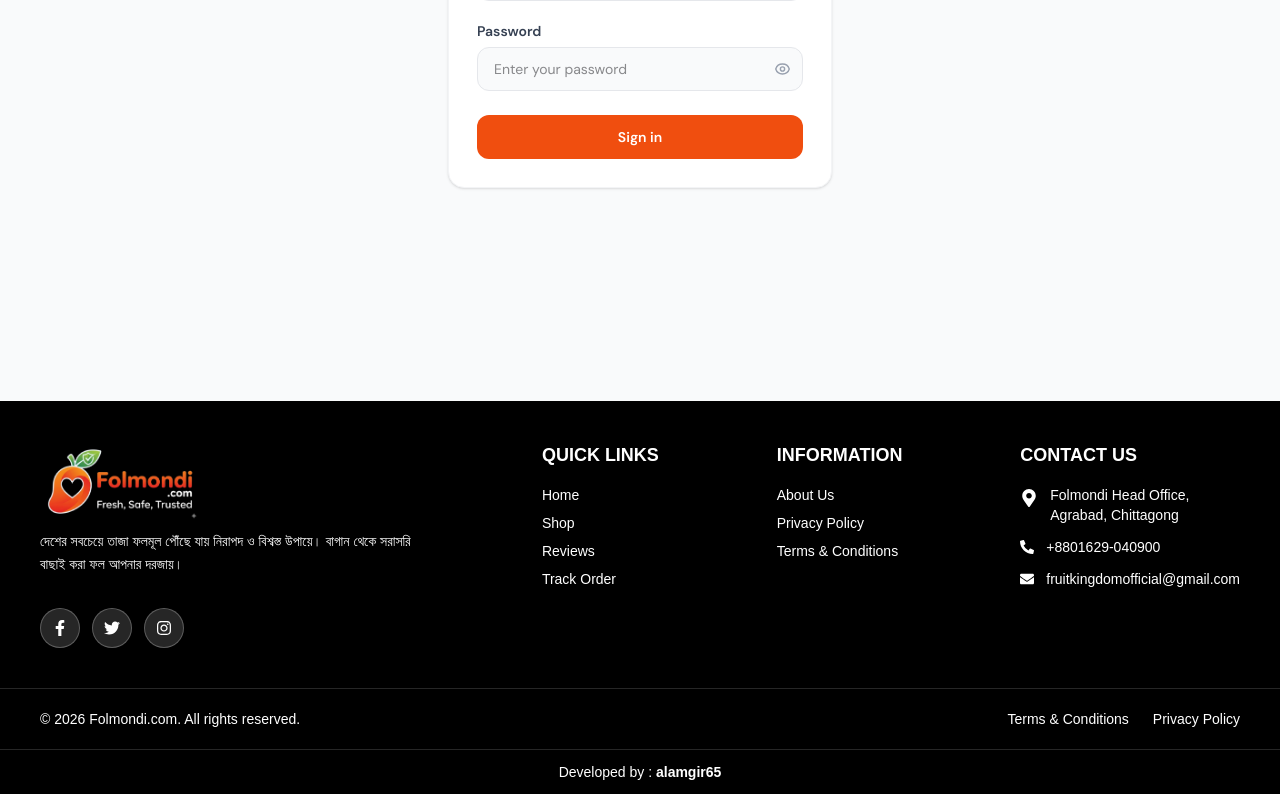
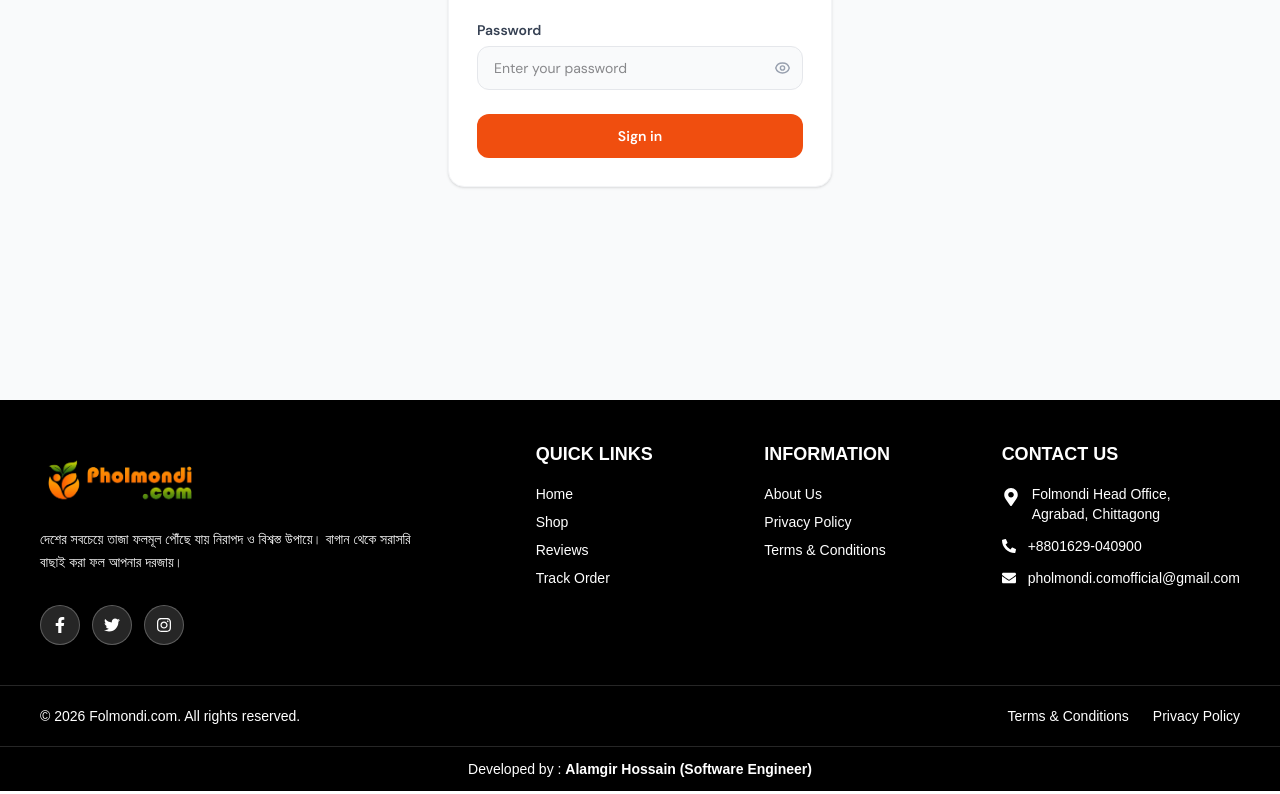
Before and after one commit to alamgir65/folmondi.com-client, a React (Vite) app: page /admin/login in a window 1280 px wide. Shown: the part 481-1275 px from the top of the page. Built offline with nearby package versions, Linux system fonts and the light colour scheme; no server answers.

Commit message:
everything updated

```diff
--- a/src/components/Dashboard/product/AddProductForm.jsx
+++ b/src/components/Dashboard/product/AddProductForm.jsx
@@ -20,6 +20,7 @@ import ImageUploader from "../../../utils/ImageUploader";
 import { cloudinary_image_upload } from "../../../utils";
 import { useMutation, useQuery } from "@tanstack/react-query";
 import axios from "axios";
+import { Link } from "react-router";
 
 
 // ── Main Component ─────────────────────────────────────────────────────────
@@ -139,12 +140,12 @@ export default function AddProductForm() {
           >
             Add Another Product
           </button>
-          <button
+          <Link to="/dashboard/all-products"
             onClick={handleAddAnother}
             className="px-6 py-2.5 rounded-xl text-sm font-bold border border-gray-200 text-gray-600 hover:bg-gray-50 transition-colors"
           >
             Go to Inventory
-          </button>
+          </Link>
         </div>
       </div>
     );
--- a/src/components/footer/Footer.jsx
+++ b/src/components/footer/Footer.jsx
@@ -199,7 +199,7 @@ const Footer = () => {
           </div>
           <div className="flex items-center gap-3">
             <FaEnvelope className=" shrink-0" />
-            <p className="text-sm ">fruitkingdomofficial@gmail.com</p>
+            <p className="text-sm ">pholmondi.comofficial@gmail.com</p>
           </div>
         </nav>
       </div>
@@ -218,7 +218,7 @@ const Footer = () => {
       {/* Bottom Bar */}
       <div style={{ backgroundColor: "rgba(0,0,0,0.15)", borderTop: "1px solid rgba(255,255,255,0.15)" }}>
         <div className="max-w-7xl mx-auto px-10 py-3 flex justify-center items-center text-sm">
-          <p><span className="font-thin">Developed by</span> : <a className="hover:text-(--orange-hot) font-bold" target="_blank" href={'https://alamgir65.vercel.app/'}>alamgir65</a></p>
+          <p><span className="font-thin">Developed by</span> : <a className="hover:text-(--orange-hot) font-bold" target="_blank" href={'https://alamgir65.vercel.app/'}>Alamgir Hossain (Software Engineer)</a></p>
         </div>
       </div>
 
--- a/src/components/logo/Logo.jsx
+++ b/src/components/logo/Logo.jsx
@@ -1,13 +1,13 @@
 import React from 'react';
 import logo from '../../assets/logo.png';
 import logo2 from '../../assets/logo-without-bg.png';
-import logo3 from '../../assets/bg.png';
-import logo4 from '../../assets/logo2.jfif';
+import logo3 from '../../assets/bg2.png';
+import logo4 from '../../assets/logo2.jpeg';
 
 const Logo = ({width,bg,footer=false}) => {
     return (
         <div>
-            <img width={width} src={footer? logo3 :( bg? logo : logo2)} alt='logo' />
+            <img width={width} src={footer? logo3 :( bg? logo3 : logo4)} alt='logo' />
         </div>
     );
 };
--- a/src/pages/checkout-page/CheckoutPage.jsx
+++ b/src/pages/checkout-page/CheckoutPage.jsx
@@ -40,7 +40,7 @@ const DELIVERY_OPTIONS = [
 
 const PAYMENT_METHODS = [
     { id: "cod", label: "Cash on Delivery", icon: "💵" },
-    { id: "bkash", label: "bKash", icon: "📱" },
+    // { id: "bkash", label: "bKash", icon: "📱" },
 ];
 
 const inputCls = (err) =>
--- a/src/pages/contact-us/ContactUs.jsx
+++ b/src/pages/contact-us/ContactUs.jsx
@@ -29,7 +29,7 @@ const CONTACT_INFO = [
   {
     icon:    <HiEnvelope size={20} />,
     label:   "Email Us",
-    lines:   ["fruitkingdomofficial@gmail.com", ""],
+    lines:   ["pholmondi.comofficial@gmail.com", ""],
     iconBg:  "#dbeafe",
     iconClr: C.blueTrust,
   },
--- a/src/pages/home/Home.jsx
+++ b/src/pages/home/Home.jsx
@@ -16,7 +16,7 @@ const Home = () => {
             <Products />
             <div className="flex justify-center mt-10 mb-2 sm:mb-4">
                 <Link to={'/shop'} className="btn-primary sm:w-auto">
-                    View All Products →
+                    View More Products →
                 </Link>
             </div>
             <ReviewSection />
--- a/src/pages/privacy-policy/PrivacyPolicy.jsx
+++ b/src/pages/privacy-policy/PrivacyPolicy.jsx
@@ -161,7 +161,7 @@ export default function PrivacyPolicy() {
           className="flex items-center justify-between flex-wrap gap-3 px-5 py-4 rounded-xl text-sm text-gray-400"
           style={{ background: "#f9fafb", border: "0.5px solid #e5e7eb" }}
         >
-          <span className="font-black text-sm" style={{ color: "#f04e0f" }}>Folmondi.com</span>
+          <span className="font-black text-sm" style={{ color: "#f04e0f" }}>Pholmondi.com</span>
           <span>Last updated: April 28, 2026</span>
           <span>
             <a href="/contact-us" className="font-semibold text-gray-600 hover:underline">
--- a/src/pages/terms-conditions/TermsAndConditions.jsx
+++ b/src/pages/terms-conditions/TermsAndConditions.jsx
@@ -158,8 +158,8 @@ export default function TermsAndConditions() {
           className="flex items-center justify-between flex-wrap gap-3 mt-10 px-5 py-4 rounded-xl text-sm text-gray-400"
           style={{ background: "#f9fafb", border: "0.5px solid #e5e7eb" }}
         >
-          <span className="font-black text-sm" style={{ color: "#f04e0f" }}>Folmondi.com</span>
-          <span>Last updated: May 2025</span>
+          <span className="font-black text-sm" style={{ color: "#f04e0f" }}>Pholmondi.com</span>
+          <span>Last updated: May 2026</span>
           <span>
             Questions?{" "}
             <a href="mailto:fruitkingdomofficial@gmail.com" className="font-600 text-gray-600 hover:underline">
```
Also changed, not shown: src/assets/bg2.png (added), src/assets/logo2.jpeg (added).
